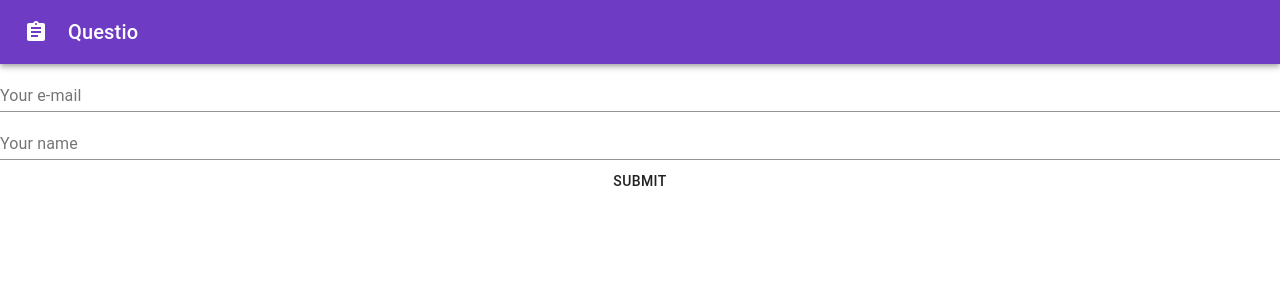
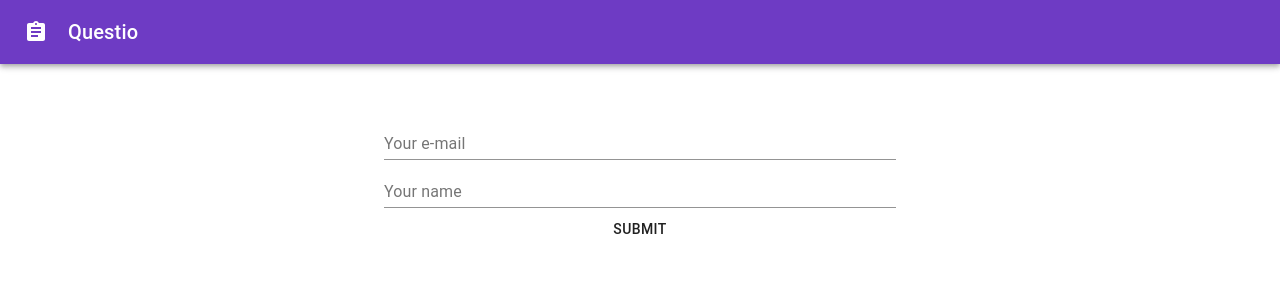
Before and after one commit to lukaszdutka/coders-camp-hackathon-2021-frontend, a React (Create React App) app: page /coders-camp-hackathon-2021-frontend/guest/1 in a window 1280 px wide. Shown: the top 300 px of the page. Built offline with nearby package versions, Linux system fonts and the light colour scheme.

Commit message:
styled guest introduction form

```diff
--- a/src/views/guest/Guest.jsx
+++ b/src/views/guest/Guest.jsx
@@ -4,8 +4,42 @@ import { Rooms } from "../../api/rooms";
 import { GuestForm } from "../../components/forms/GuestForm";
 import { Typography, Paper } from "@material-ui/core";
 import { Question } from "../../components/forms/Question";
+import { makeStyles } from "@material-ui/core/styles";
+
+
+
+const useStyles = makeStyles((theme) => ({
+    guestBeginningFormContainer: {
+        width: "100%",
+        display: "flex",
+        justifyContent: "center",
+        alignItems: "center",
+    },
+    guestBeginningForm: {
+        padding: "3rem",
+        flexBasis: "40%",
+        // minidth: "1000px",
+    },
+    // loginImg: {
+    //     border: "6px solid #91C43B",
+    //     borderRadius: "10%",
+    //     marginTop: "25px",
+    // },
+    // action: {
+    //     marginTop: "30px",
+    // },
+    // paddingBot: {
+    //     marginTop: "80px",
+    //     paddingBottom: "30px",
+    // },
+    // paddingBotBig: {
+    //     marginTop: "40px",
+    //     marginBottom: "60px",
+    // },
+}));
 
 export const Guest = () => {
+    const classes = useStyles();
     const { id } = useParams();
     const [room, setRoom] = useState(null);
     const [guestName, setGuestName] = useState("");
@@ -25,7 +59,8 @@ export const Guest = () => {
         }
     }, [guestEmail, id]);
     return (
-        <div>
+        <div className={classes.guestBeginningFormContainer}>
+            <div className={classes.guestBeginningForm}>
                 {!guestName && !guestEmail ? (
                     <GuestForm roomId={id} setGuestEmail={setGuestEmail} setGuestName={setGuestName} />
                 ) : (
@@ -43,5 +78,6 @@ export const Guest = () => {
                     />
                 )}
             </div>
+        </div>
     );
 };
```
Lines whose indentation alone changed are shown as unchanged.
